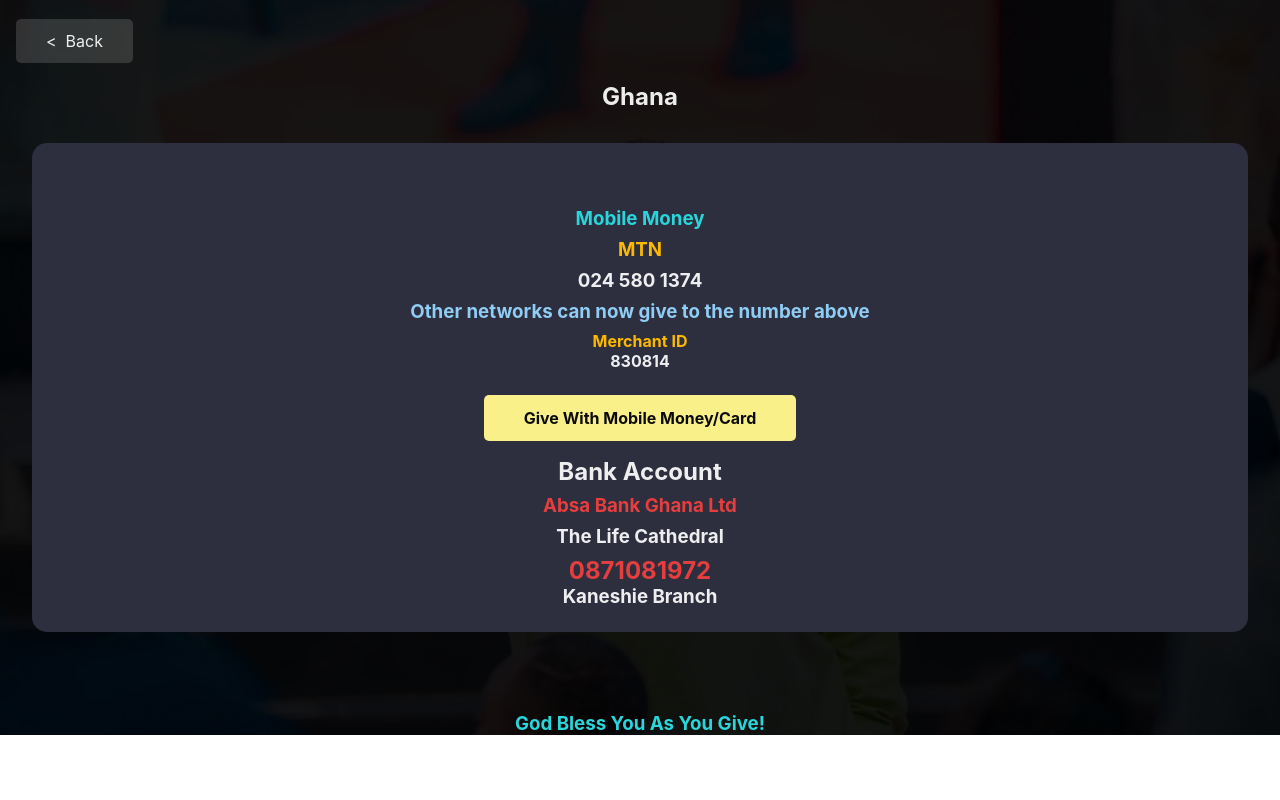
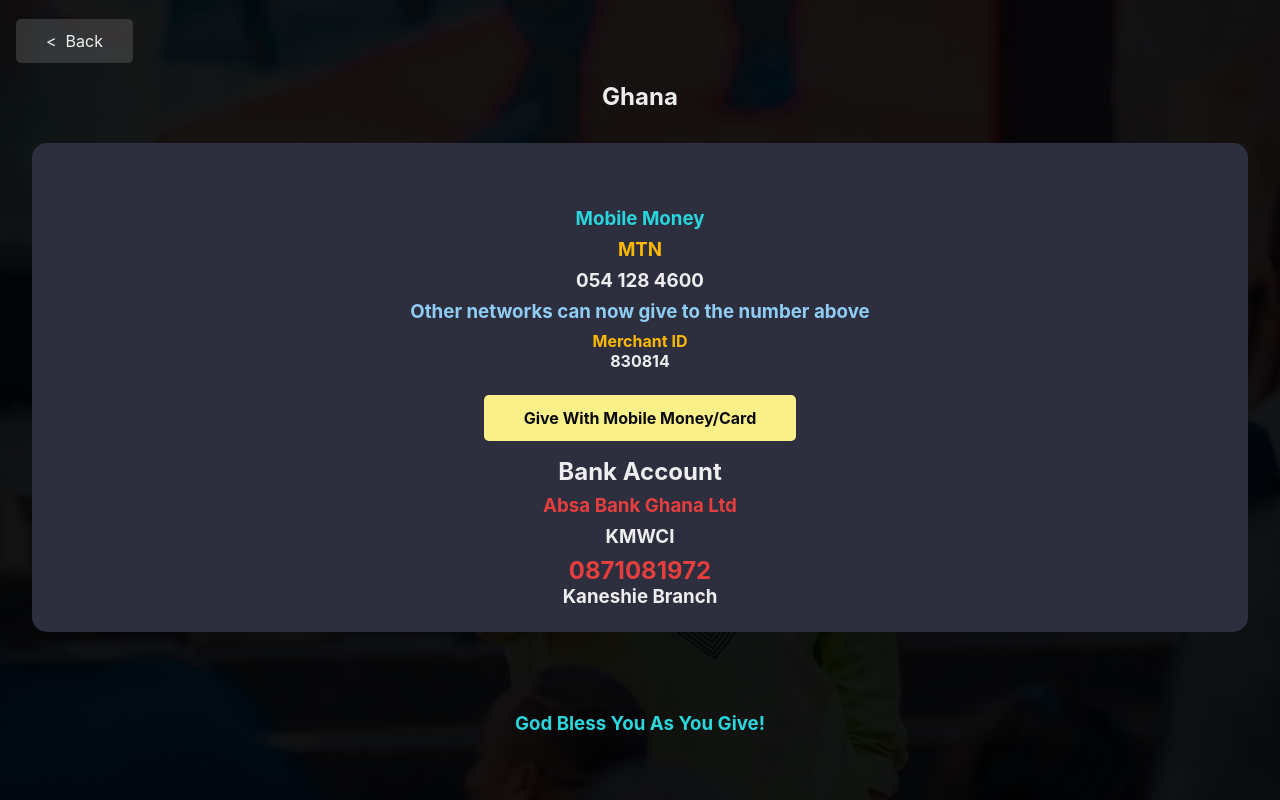
Before and after one commit to Eugene-Eyram-Ahiavey/KMCI, a plain HTML site: page pages/ghana.html in a window 1280 px wide. Drawn offline with Linux system fonts and the light colour scheme.

Commit message:
new changes

```diff
--- a/pages/ghana.html
+++ b/pages/ghana.html
@@ -19,7 +19,7 @@
             <div class="offering-details">
                 <h3 class="mobile">Mobile Money</h3>
                 <h3 class="dy">MTN</h3>
-                <h3 class="white">024 580 1374</h3>
+                <h3 class="white">054 128 4600</h3>
                 <h3 class="db">Other networks can now give to the number above</h3>
                 <h4 class="dy">Merchant ID</h4>
                 <h4 class="m-id white">830814</h4>
@@ -29,7 +29,7 @@
                 <div class="bank">
                     <h2 class="white">Bank Account</h2>
                     <h3 class="red">Absa Bank Ghana Ltd</h3>
-                    <h3 class="white">The Life Cathedral</h3>
+                    <h3 class="white">KMWCI</h3>
                     <h1 class="red">0871081972</h1>
                     <h3 class="white">Kaneshie Branch</h3>
                 </div>
--- a/styles/ghana.css
+++ b/styles/ghana.css
@@ -1,4 +1,7 @@
 
+main{
+min-height: 100vh;
+}
 main .back-btn{
 padding: 12px 30px;
 margin-top: 1.2rem;
```
